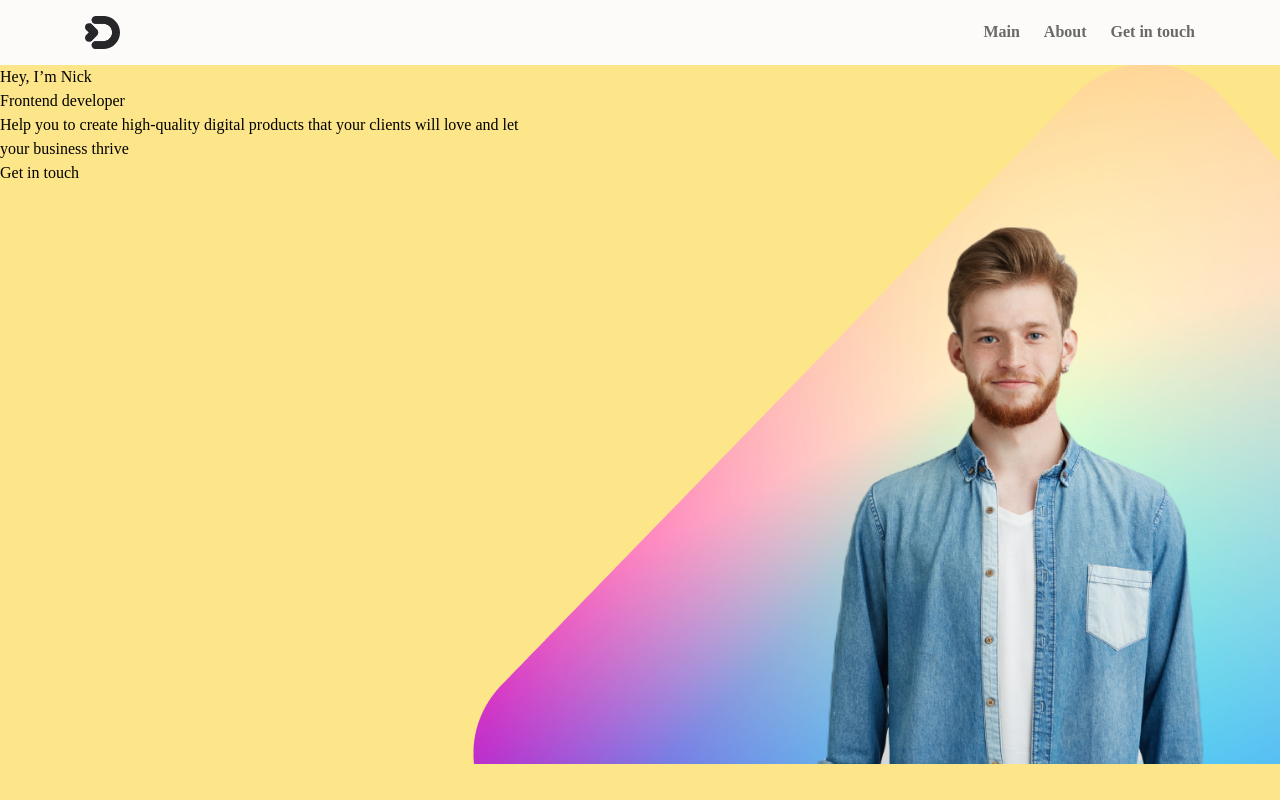
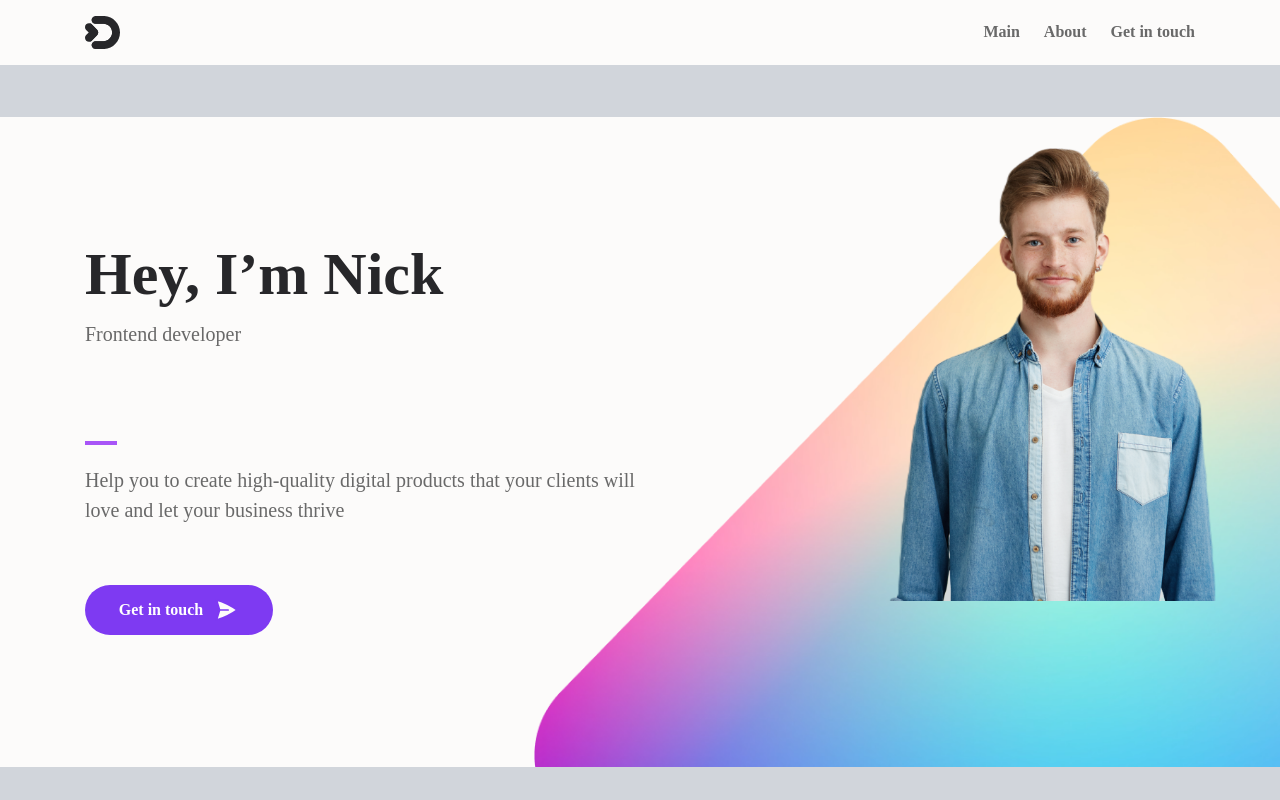
Before and after one commit to inf1nitiveIT/RC-24-fisrt-project, a React (Vite) app: page / in a window 1280 px wide. Built offline with nearby package versions, Linux system fonts and the light colour scheme; a web font is replaced by a local one.

Commit message:
Вносит первые наработки по созданию главного контейнера страницы

```diff
--- a/src/components/hero-component/button.tsx
+++ b/src/components/hero-component/button.tsx
@@ -1,6 +1,10 @@
 function Button() {
   return(
-    <button>Get in touch</button>
+    <button className="flex items-center justify-center px-4 py-2 bg-[#7E3AF2] text-white rounded-[50px] w-[188px] h-[50px]">
+      <span className="text-[16px] font-semibold leading-[24px] mr-3 ">Get in touch</span>
+      <img src="/public/img/button-icon.svg" alt="Icon" className="w-[24px] h-[24px]" />
+
+    </button>
   );
 }
 
--- a/src/components/hero-component/main-container.tsx
+++ b/src/components/hero-component/main-container.tsx
@@ -3,7 +3,7 @@ import MainInfo from './main-info';
 
 function MainContainer() {
   return(
-    <section className='flex bg-hero-pattern bg-no-repeat bg-right'>
+    <section className='flex bg-background-pattern bg-no-repeat bg-right bg-contain mt-[52px] relative h-[650px] bg-[#FCFBFA]'>
       <MainInfo />
       <MainHero />
     </section>
--- a/src/components/hero-component/main-hero.tsx
+++ b/src/components/hero-component/main-hero.tsx
@@ -1,7 +1,7 @@
 function MainHero() {
   return (
-    <div>
-      <img src="/public/img/main-hero.png" className="mt-10 pt-[85px]" />
+    <div className="">
+      <img src="/public/img/main-hero.png" className="" />
     </div>
   );
 }
--- a/src/components/hero-component/main-info.tsx
+++ b/src/components/hero-component/main-info.tsx
@@ -2,10 +2,17 @@ import Button from './button';
 
 function MainInfo() {
   return(
-    <div>
-      <h1>Hey, I’m Nick</h1>
-      <p>Frontend developer</p>
-      <p>Help you to create high-quality digital products that your clients will love and let your business thrive </p>
+    <div className='pl-[85px]'>
+      <h1 className='text-[60px] font-bold leading-[90px] text-[#27272A] mt-[112px] '>Hey, I’m Nick</h1>
+      <p className='text-[20px] leading-[30px] text-[#696969] mb-[92px]'>Frontend developer</p>
+
+      <div className="relative">
+        <div className="absolute top-0 left-0 w-8 h-1 bg-purple-500 "></div>
+        <p className="text-[20px] leading-[30px] text-[#696969] pt-[24px] mb-[60px] ">
+          Help you to create high-quality digital products that your clients will love and let your business thrive
+        </p>
+      </div>
+
       <Button />
     </div>
   );
--- a/src/styles/tailwind/tailwind.css
+++ b/src/styles/tailwind/tailwind.css
@@ -11,5 +11,5 @@
 
 
 body {
-  @apply m-0 p-0 max-w-screen-xl mx-auto bg-amber-200
+  @apply m-0 p-0 max-w-screen-xl mx-auto bg-gray-300
 }
--- a/tailwind.config.js
+++ b/tailwind.config.js
@@ -10,7 +10,8 @@ export default {
       sans: ['Montserrat'],
     },
     backgroundImage: theme => ({
-      'hero-pattern': "url('/public/img/background.png')",
+      'background-pattern': "url('/public/img/background.png')",
+      'hero-pattern': "url('/public/img/main-hero.png')"
      })},
   },
   plugins: [],
```
